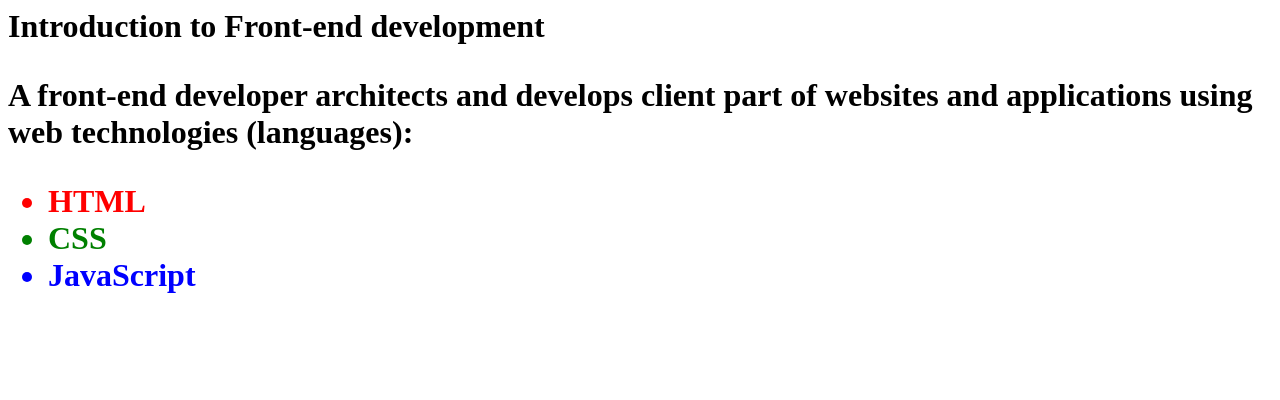
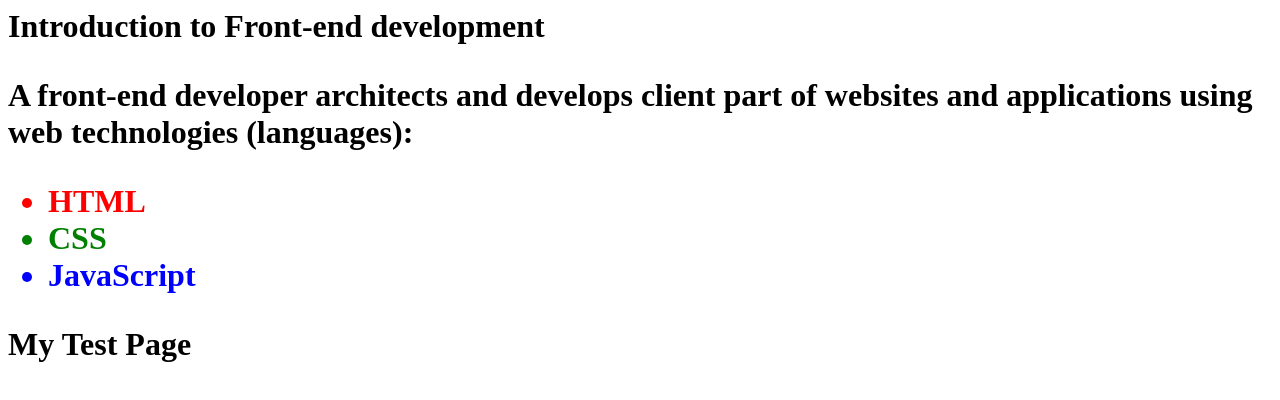
Before and after one commit to MarkoM19/front-end-development, a plain HTML site: page index.html in a window 1280 px wide. Drawn offline with Linux system fonts and the light colour scheme.

Commit message:
New Paragraph added

```diff
--- a/index.html
+++ b/index.html
@@ -6,3 +6,4 @@
 <li style="color: green;">CSS</li>
 <li style="color: blue;">JavaScript</li>
 </ul>
+<p> My Test Page
```
